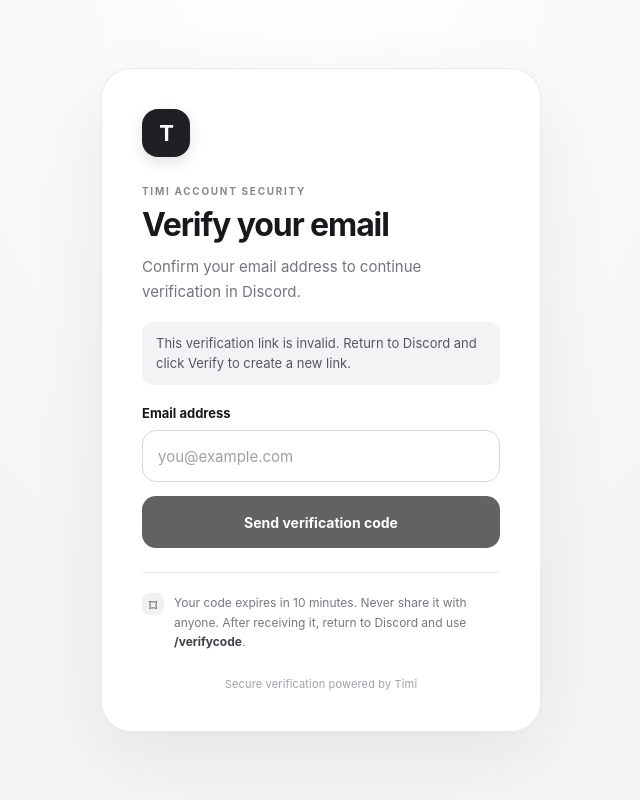
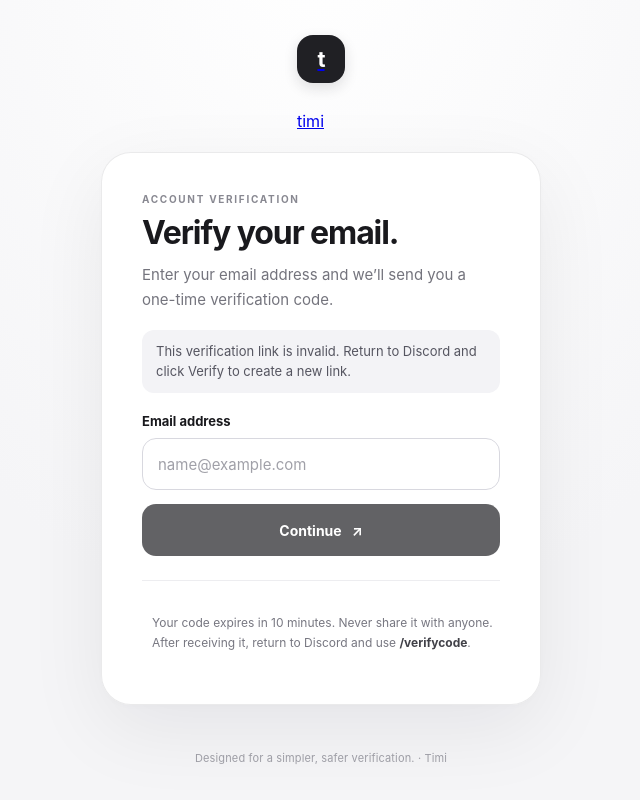
Before and after one commit to lstudiolab/Timi-Bot, a website: page public/index.html in a window 1280 px wide. Shown: the whole page, without its empty margins (319-959 px from the left). Drawn offline with Linux system fonts and the light colour scheme.

Commit message:
Refine verification page with Apple-inspired accessible layout

```diff
--- a/public/index.html
+++ b/public/index.html
@@ -2,7 +2,7 @@
 <html lang="en">
 <head>
   <meta charset="utf-8">
-  <meta name="viewport" content="width=device-width, initial-scale=1">
+  <meta name="viewport" content="width=device-width, initial-scale=1, viewport-fit=cover">
   <meta name="theme-color" content="#f5f5f7">
   <meta name="description" content="Secure email verification for Timi Discord servers.">
   <title>Verify your email · Timi</title>
@@ -12,21 +12,44 @@
 </head>
 <body>
   <main class="page-shell">
+    <header class="site-header" aria-label="Timi">
+      <a class="brand" href="/" aria-label="Timi verification home">
+        <span class="brand-mark" aria-hidden="true">t</span>
+        <span class="brand-name">timi</span>
+      </a>
+    </header>
+
     <section class="card" aria-labelledby="page-title">
-      <div class="brand-mark" aria-hidden="true">T</div>
-      <p class="eyebrow">TIMI ACCOUNT SECURITY</p>
-      <h1 id="page-title">Verify your email</h1>
-      <p class="intro">Confirm your email address to continue verification in Discord.</p>
+      <div class="eyebrow">ACCOUNT VERIFICATION</div>
+      <h1 id="page-title">Verify your email.</h1>
+      <p class="intro">Enter your email address and we’ll send you a one-time verification code.</p>
+
       <div id="notice" class="notice" role="status" aria-live="polite" hidden></div>
+
       <form id="verification-form" method="post" action="/api/request-code">
         <input type="hidden" name="session" id="session">
         <label for="email">Email address</label>
-        <input id="email" name="email" type="email" maxlength="254" autocomplete="email" placeholder="you@example.com" required>
-        <button id="submit-button" type="submit"><span class="button-label">Send verification code</span><span class="spinner" aria-hidden="true"></span></button>
+        <input id="email" name="email" type="email" maxlength="254" autocomplete="email" inputmode="email" autocapitalize="none" spellcheck="false" placeholder="name@example.com" required>
+        <button id="submit-button" type="submit">
+          <span class="button-label">Continue</span>
+          <span class="spinner" aria-hidden="true"></span>
+          <span class="button-arrow" aria-hidden="true">↗</span>
+        </button>
       </form>
-      <div class="security-note"><span class="lock" aria-hidden="true">⌑</span><span>Your code expires in 10 minutes. Never share it with anyone. After receiving it, return to Discord and use <strong>/verifycode</strong>.</span></div>
-      <footer>Secure verification powered by Timi</footer>
+
+      <div class="security-note">
+        <span class="security-icon" aria-hidden="true">
+          <svg viewBox="0 0 24 24" focusable="false"><path d="M7 10V7a5 5 0 0 1 10 0v3M6 10h12v10H6zM12 14v2"/></svg>
+        </span>
+        <p>Your code expires in 10 minutes. Never share it with anyone. After receiving it, return to Discord and use <strong>/verifycode</strong>.</p>
+      </div>
     </section>
+
+    <footer class="site-footer">
+      <span>Designed for a simpler, safer verification.</span>
+      <span class="footer-separator" aria-hidden="true">·</span>
+      <span>Timi</span>
+    </footer>
   </main>
 </body>
 </html>
```
